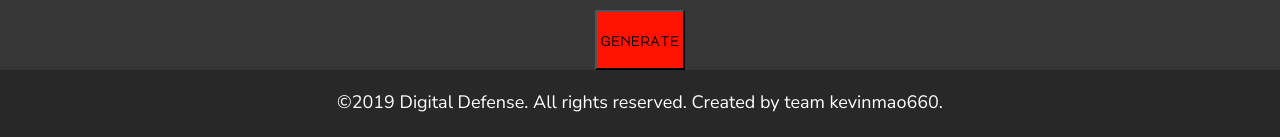
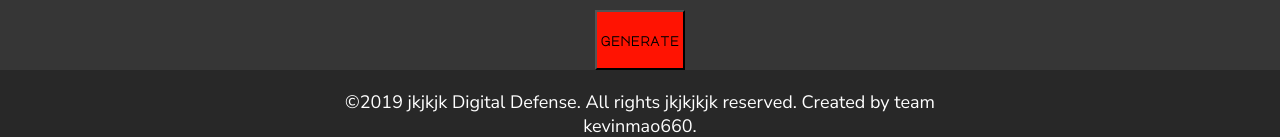
Before and after one commit to kevinmao660/digitaldefense, a plain HTML site: page index.html in a window 1280 px wide. Shown: the part 4350-4487 px from the top of the page. Drawn offline with Linux system fonts and the light colour scheme.

Commit message:
Update index.html

```diff
--- a/index.html
+++ b/index.html
@@ -271,7 +271,7 @@
 
     <footer>
     <p class = "description1">
-      ©2019 Digital Defense. All rights reserved. Created by team kevinmao660.
+      ©2019 jkjkjk Digital Defense. All rights jkjkjkjk reserved. Created by team kevinmao660.
     </p>
 
     </footer>
```
